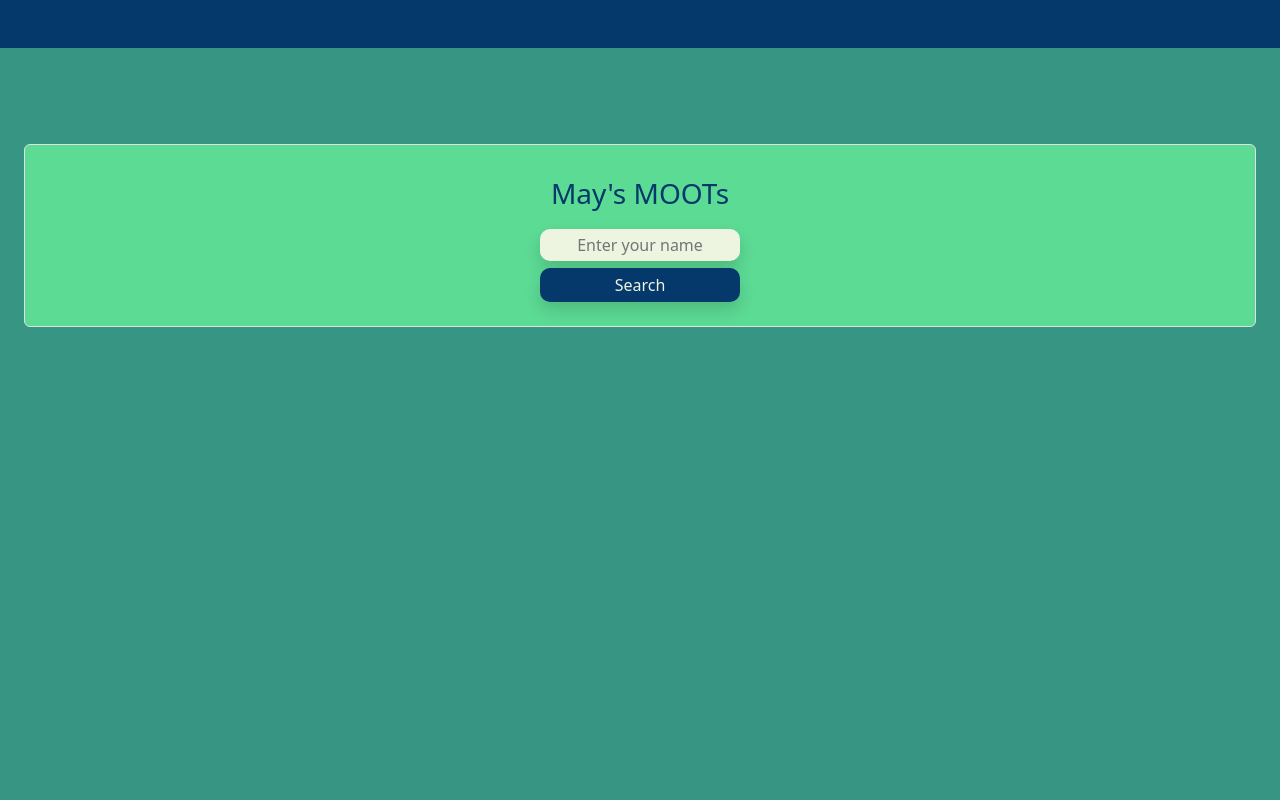
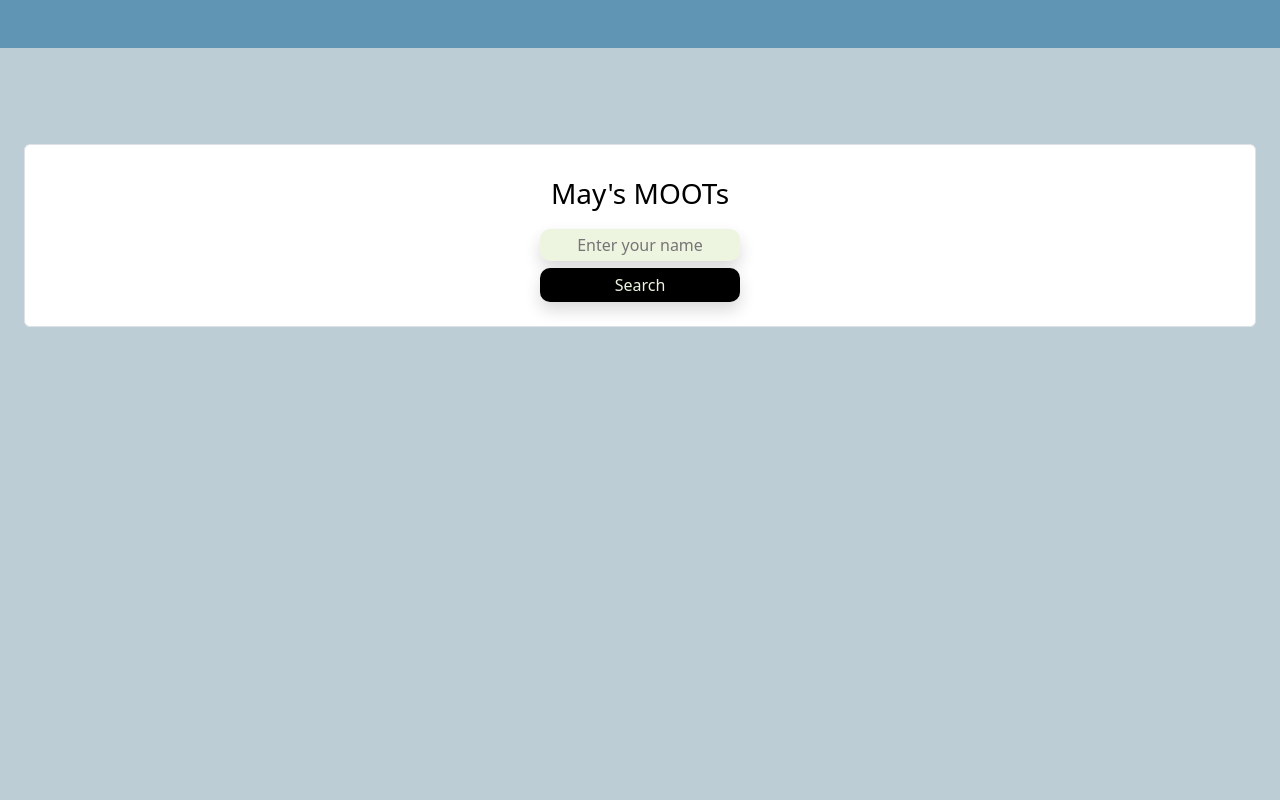
Before and after one commit to pujmay/May-s-MOOTs, a plain HTML site: page index.html in a window 1280 px wide. Shown: the top 800 px of the page. Drawn offline with nearby package versions, Linux system fonts and the light colour scheme.

Commit message:
Version 2 Colour palette update.

```diff
--- a/style.css
+++ b/style.css
@@ -1,20 +1,20 @@
 .card{
-    background-color: #5CDB95 !important;
+    background-color: EEE9DA !important;
 
 }
 
 body{
-    background-color: #05386B;
+    background-color: #6096B4;
 }
 
 .container-fluid{
- background-color: #379683 !important;
- color: #EDF5E1 !important;
+ background-color: #BDCDD6 !important;
+ color: #adadad !important;
  height: 1090px !important;
 }
 
 h3{
-    color: #05386B;
+    color: black;
 }
 
 .inputs{
@@ -31,7 +31,7 @@ h3{
 .button{
     width: 200px;
     margin-top: 5px;
-    background-color: #05386B;
+    background-color: black;
     color: #EDF5E1;
     padding: 5px 2px;
     border: none;
```
